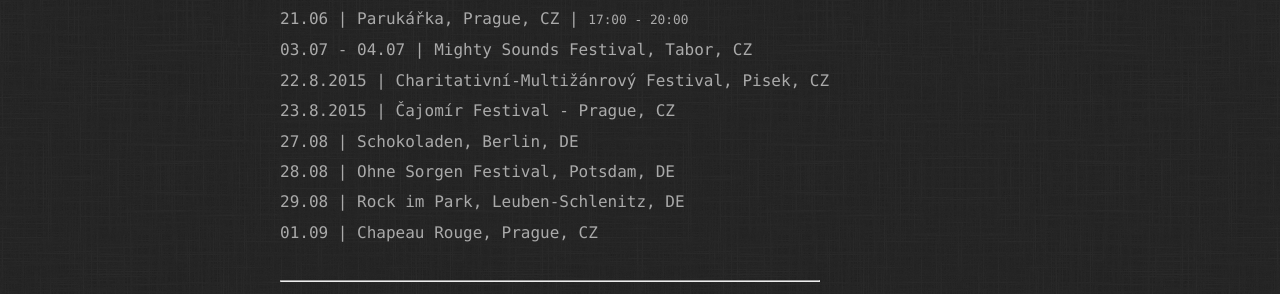
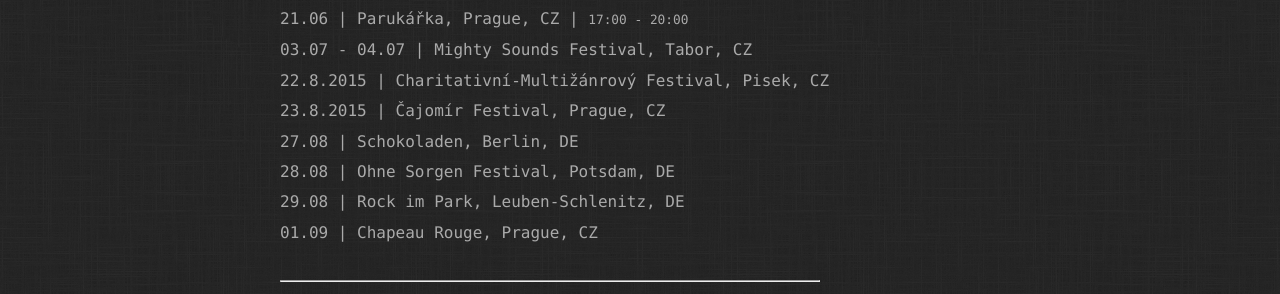
Before and after one commit to cctvallstars/cctvallstars.github.io, a Jekyll site: the page built from shows.html, in a window 1280 px wide. Shown: the part 1102-1396 px from the top of the page. Built offline with Jekyll 4.4.1, drawn with Linux system fonts in a browser that asks for light colours; nearby versions of some CDN libraries.

```diff
--- a/_data/concerts.yml
+++ b/_data/concerts.yml
@@ -126,7 +126,7 @@
 - concert: 22.8.2015 | Charitativní-Multižánrový Festival, Pisek, CZ
   year: 2015
 
-- concert: 23.8.2015 | Čajomír Festival - Prague, CZ
+- concert: 23.8.2015 | Čajomír Festival, Prague, CZ
   year: 2015
 
 - concert: 27.08 | Schokoladen, Berlin, DE
```
